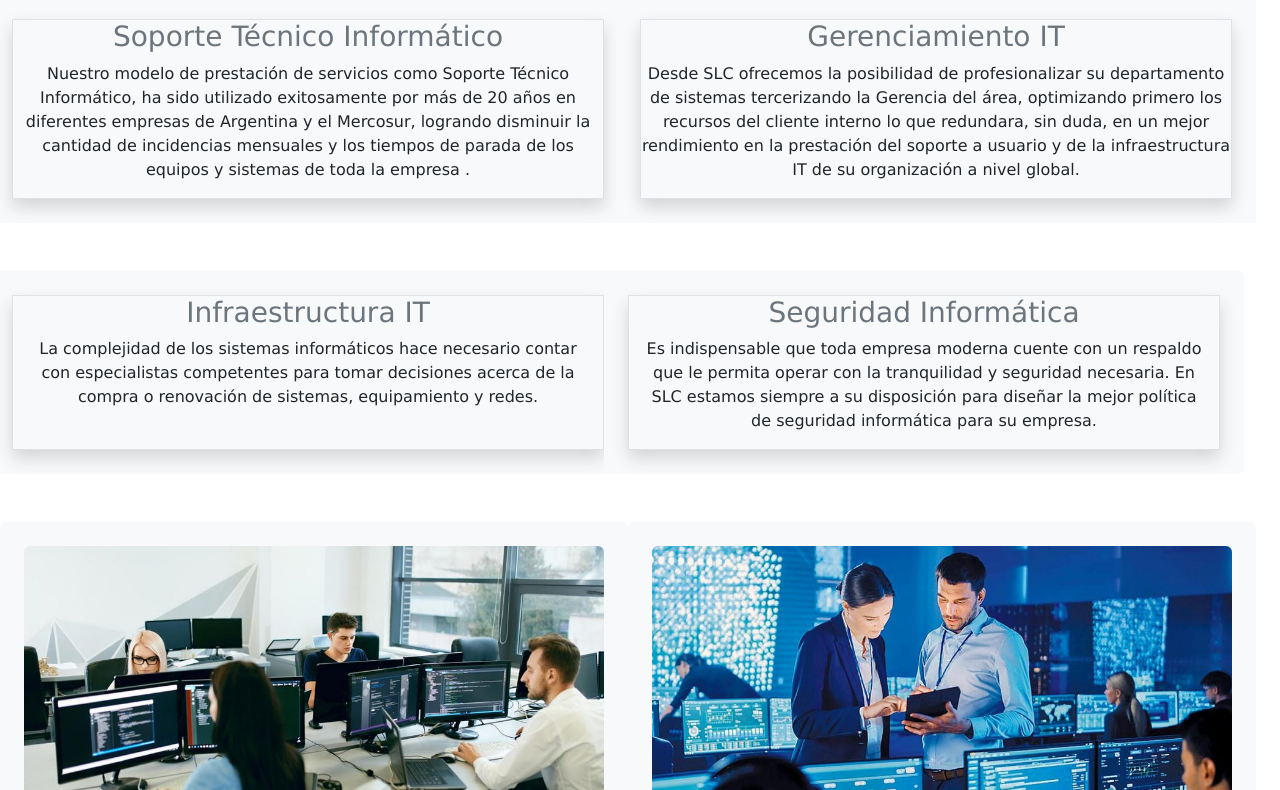
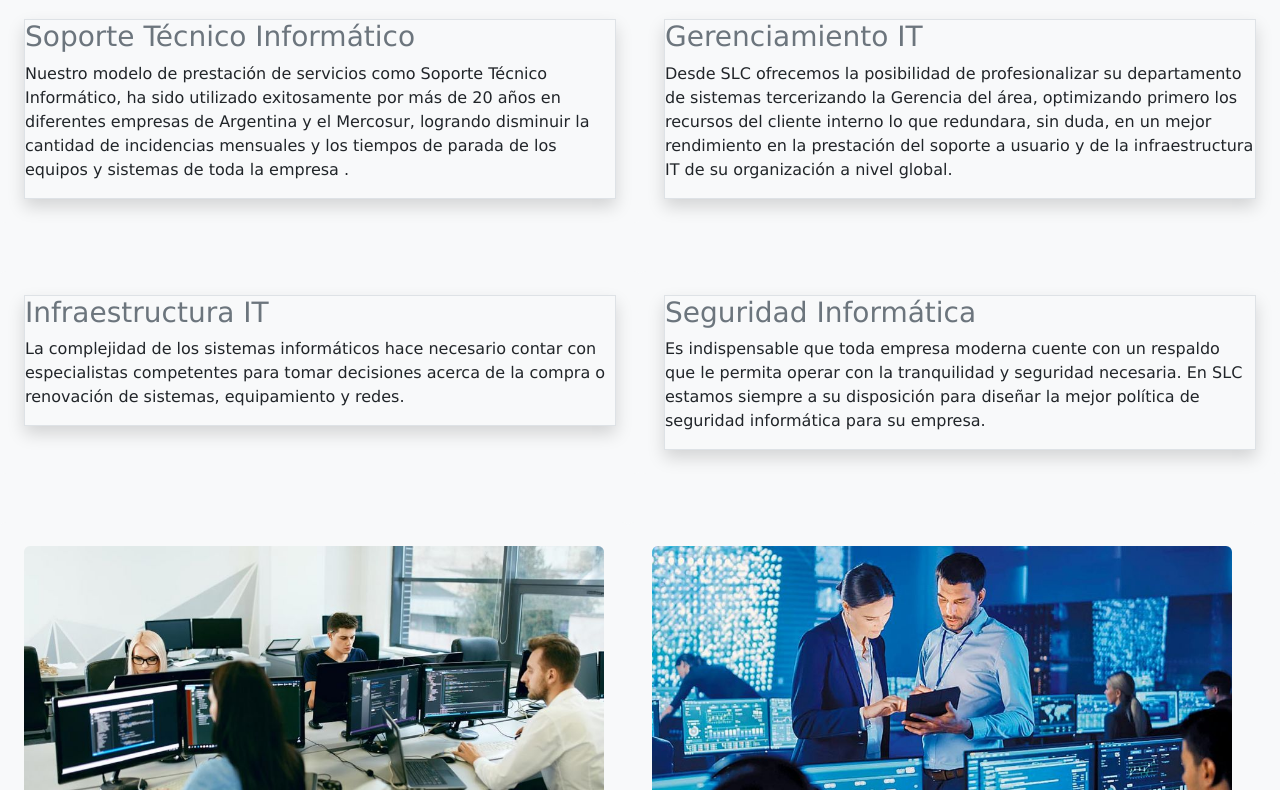
Before and after one commit to skillgamerz/proyectofinal, a website: page views/service.html in a window 1280 px wide. Shown: the part 129-919 px from the top of the page. Drawn offline with nearby package versions, Linux system fonts and the light colour scheme.

Commit message:
modificacion 11/12

```diff
--- a/views/service.html
+++ b/views/service.html
@@ -39,11 +39,10 @@
   </div>
 </nav>
 <!-- titulo -->
-<div class="container-fluid">
-  <div class="text-center ">
-    <h1 class="textoservicios fw-bold   ">Nuestros Servicios</h1>
+<div class="container-fluid bg-light rounded ">
+    <h1 class="textoservicios fw-bold text-center">Nuestros Servicios</h1>
     <div class=" row ">
-      <div class=" shadow-none p-4 mb-5 bg-light rounded row col-xs-12 col-sm-12 col-md-6 col-lg-6">
+      <div class=" shadow-none p-4 mb-5 bg-light rounded  col-xs-12 col-sm-12 col-md-6 col-lg-6">
         <section class="border shadow">
         <h2 class="fs-3 text-secondary ">Soporte Técnico Informático</h2>
         <p>Nuestro modelo de prestación de servicios como Soporte Técnico Informático, ha sido utilizado exitosamente por más de 20 años en diferentes empresas de Argentina y el Mercosur, logrando disminuir la cantidad de incidencias mensuales y los tiempos de parada de los equipos y sistemas de toda la empresa .</p>
@@ -56,16 +55,16 @@
         <p>Desde SLC ofrecemos la posibilidad de profesionalizar su departamento de sistemas tercerizando la Gerencia del área, optimizando primero los recursos del cliente interno lo que redundara, sin duda, en un mejor rendimiento en la prestación del soporte a usuario y de la infraestructura IT de su organización a nivel global.</p>
         </section>
       </div>
-      <div class=" shadow-none p-4 mb-5 bg-light rounded row col-xs-12 col-sm-12 col-md-6 col-lg-6">
+      <div class=" shadow-none p-4 mb-5 bg-light rounded  col-xs-12 col-sm-12 col-md-6 col-lg-6">
         <section class="border shadow">
         <h2 class="fs-3 text-secondary">Infraestructura IT</h2>
           <p>La complejidad de los sistemas informáticos hace necesario contar con especialistas competentes para tomar decisiones acerca de la compra o renovación de sistemas, equipamiento y redes.</p>
         </section>
        </div>
-         <div class=" shadow-none p-4 mb-5 bg-light rounded row col-xs-12 col-sm-12 col-md-6 col-lg-6">
+         <div class=" shadow-none p-4 mb-5 bg-light rounded  col-xs-12 col-sm-12 col-md-6 col-lg-6">
           <section class=" shadow border">
           <h2 class="fs-3 text-secondary">Seguridad Informática</h2>
-          <p>Es indispensable que toda empresa moderna cuente con un respaldo que le permita operar con la tranquilidad y seguridad necesaria. En SLC  estamos siempre a su disposición para diseñar la mejor política de seguridad informática para su empresa.</p>
+          <p >Es indispensable que toda empresa moderna cuente con un respaldo que le permita operar con la tranquilidad y seguridad necesaria. En SLC  estamos siempre a su disposición para diseñar la mejor política de seguridad informática para su empresa.</p>
          </section>
         </div>
         <div class="row ">
```
Also changed, not shown: index.html (+3 -3 lines), views/nosotros.html (+1 -2 lines).
